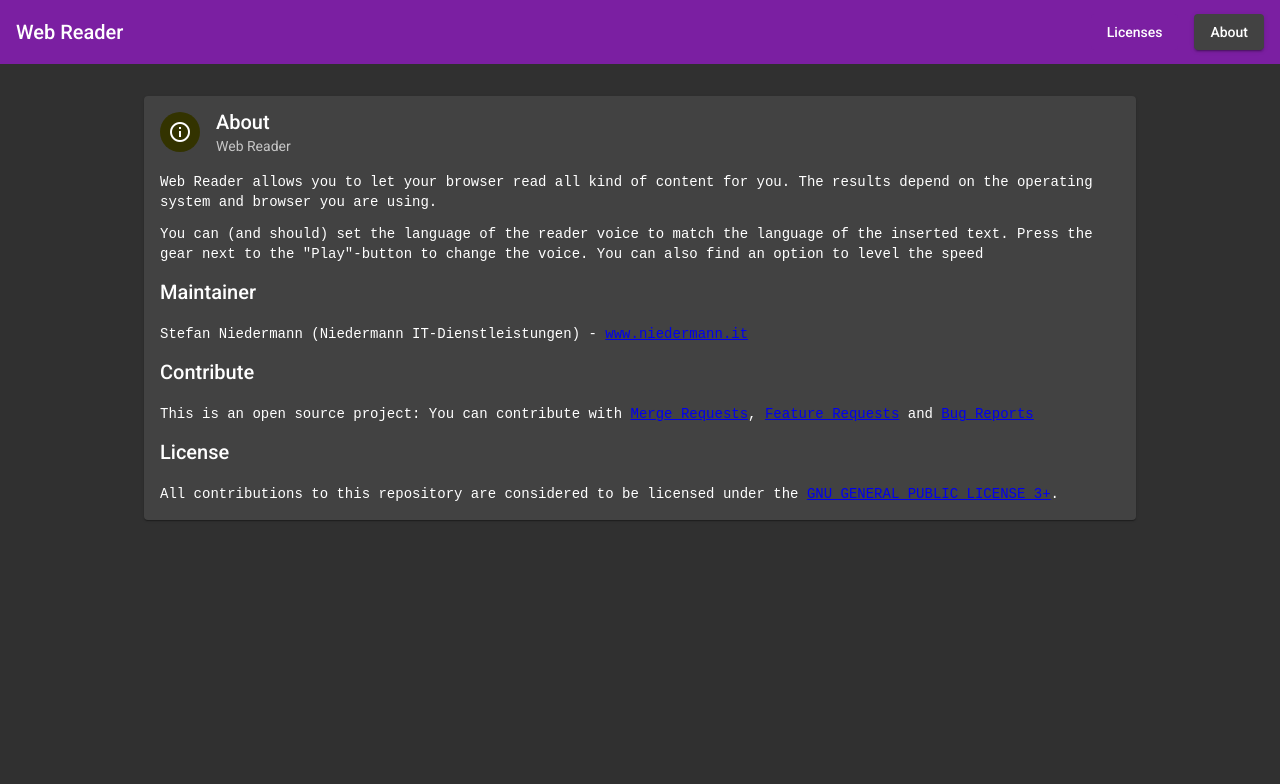
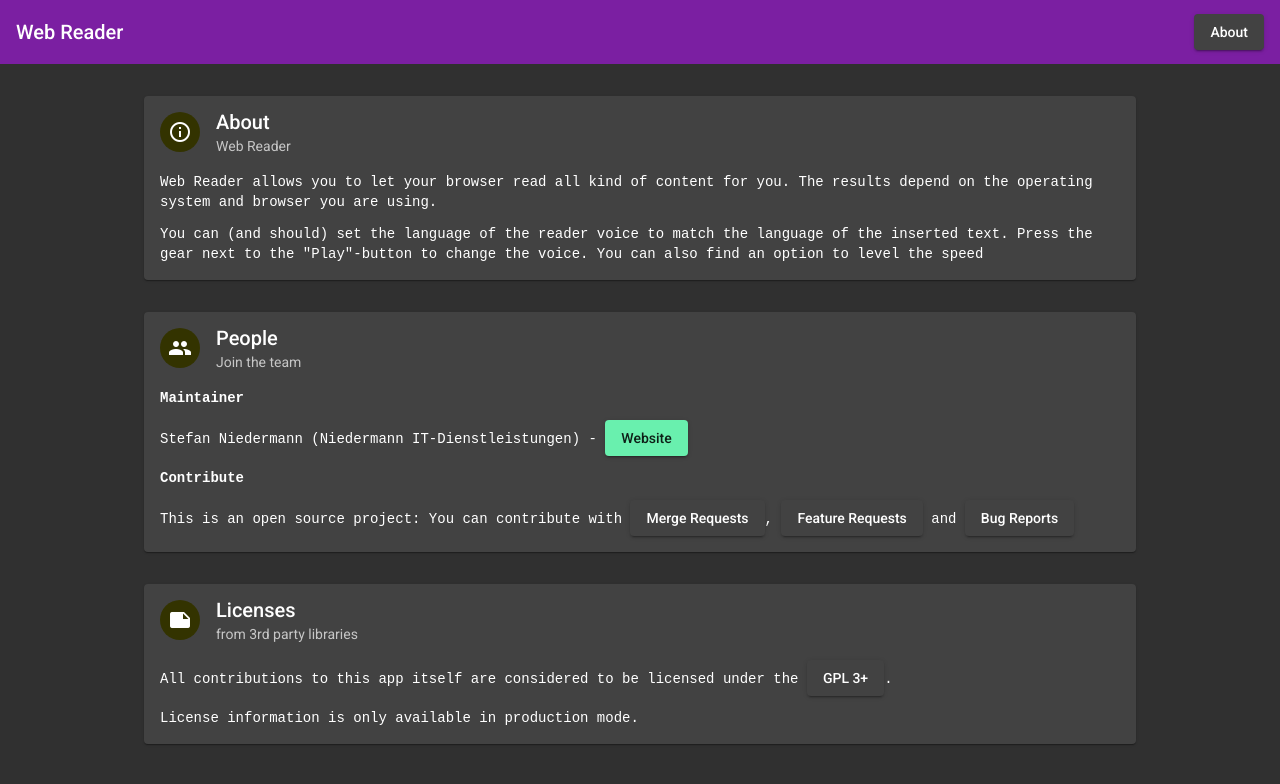
Before and after one commit to stefan-niedermann/web-reader, an Angular app: page /about in a window 1280 px wide. Shown: the top 784 px of the page. Built offline with nearby package versions, Linux system fonts and the light colour scheme.

Commit message:
Merge Licenses and About

```diff
--- a/src/app/about/about.component.html
+++ b/src/app/about/about.component.html
@@ -11,17 +11,42 @@
             operating system and browser you are using.</p>
         <p>You can (and should) set the language of the reader voice to match the language of the inserted text. Press
             the gear next to the "Play"-button to change the voice. You can also find an option to level the speed</p>
-        <h2>Maintainer</h2>
-        <p>Stefan Niedermann (Niedermann IT-Dienstleistungen) - <a
-                href="https://www.niedermann.it">www.niedermann.it</a></p>
-        <h2>Contribute</h2>
-        <p>This is an open source project: You can contribute with <a
-                href="https://gitlab.com/stefan-niedermann/web-reader/merge_requests">Merge Requests</a>, <a
-                href="https://gitlab.com/stefan-niedermann/web-reader/issues">Feature Requests</a> and <a
-                href="https://gitlab.com/stefan-niedermann/web-reader/issues">Bug Reports</a></p>
-        <h2>License</h2>
-        <p>All contributions to this repository are considered to be licensed under the <a
-                href="https://gitlab.com/stefan-niedermann/web-reader/-/raw/main/LICENSE">GNU GENERAL PUBLIC LICENSE
-                3+</a>.</p>
     </mat-card-content>
 </mat-card>
+
+<mat-card>
+    <mat-card-header>
+        <div mat-card-avatar class="license-avatar">
+            <mat-icon>people</mat-icon>
+        </div>
+        <mat-card-title>People</mat-card-title>
+        <mat-card-subtitle>Join the team</mat-card-subtitle>
+    </mat-card-header>
+    <mat-card-content>
+        <p><strong>Maintainer</strong></p>
+        <p>Stefan Niedermann (Niedermann IT-Dienstleistungen) - <a color="accent" mat-raised-button
+                href="https://www.niedermann.it">Website</a></p>
+        <p><strong>Contribute</strong></p>
+        <p>This is an open source project: You can contribute with <a
+                href="https://gitlab.com/stefan-niedermann/web-reader/merge_requests" mat-raised-button>Merge
+                Requests</a>, <a href="https://gitlab.com/stefan-niedermann/web-reader/issues"
+                mat-raised-button>Feature Requests</a> and <a
+                href="https://gitlab.com/stefan-niedermann/web-reader/issues" mat-raised-button>Bug Reports</a></p>
+    </mat-card-content>
+</mat-card>
+
+<mat-card>
+    <mat-card-header>
+        <div mat-card-avatar class="license-avatar">
+            <mat-icon>note</mat-icon>
+        </div>
+        <mat-card-title>Licenses</mat-card-title>
+        <mat-card-subtitle>from 3rd party libraries</mat-card-subtitle>
+    </mat-card-header>
+    <mat-card-content>
+        <p>All contributions to this app itself are considered to be licensed under the <a
+                mat-raised-button href="https://gitlab.com/stefan-niedermann/web-reader/-/raw/main/LICENSE">GPL
+                3+</a>.</p>
+        <p [innerHTML]="licenses"></p>
+    </mat-card-content>
+</mat-card>
--- a/src/app/about/about.component.ts
+++ b/src/app/about/about.component.ts
@@ -1,4 +1,5 @@
 import { Component, OnInit } from '@angular/core';
+import { LicensesService } from '../licenses/licenses.service';
 
 @Component({
   selector: 'app-about',
@@ -7,9 +8,14 @@ import { Component, OnInit } from '@angular/core';
 })
 export class AboutComponent implements OnInit {
 
-  constructor() { }
+  licenses: string;
+
+  constructor(
+    private readonly licensesService: LicensesService
+  ) { }
 
   ngOnInit(): void {
+    this.licensesService.getLicenses().subscribe(next => this.licenses = next)
   }
 
 }
--- a/src/app/app-routing.module.ts
+++ b/src/app/app-routing.module.ts
@@ -1,17 +1,12 @@
 import { NgModule } from '@angular/core';
 import { Routes, RouterModule } from '@angular/router';
 import { AboutComponent } from './about/about.component';
-import { LicensesComponent } from './licenses/licenses.component';
 import { PlayerComponent } from './player/player.component';
 
 const routes: Routes = [
   {
     path: '',
     component: PlayerComponent
-  },
-  {
-    path: 'licenses',
-    component: LicensesComponent
   },
   {
     path: 'about',
--- a/src/app/app.component.html
+++ b/src/app/app.component.html
@@ -1,9 +1,6 @@
 <mat-toolbar color="primary">
     <h1><a routerLink="/">Web Reader</a></h1>
     <span class="spacer"></span>
-    <button routerLink="/licenses" color="primary" mat-flat-button>
-        Licenses
-    </button>
     <button routerLink="/about" color="secondary" mat-raised-button>
         About
     </button>
--- a/src/app/app.module.ts
+++ b/src/app/app.module.ts
@@ -6,7 +6,6 @@ import { AppComponent } from './app.component';
 import { PlayerComponent } from './player/player.component';
 import { BrowserAnimationsModule } from '@angular/platform-browser/animations';
 import { FormsModule } from '@angular/forms';
-import { LicensesComponent } from './licenses/licenses.component';
 import { HttpClientModule } from '@angular/common/http';
 import { MaterialModule } from './material.module';
 import { AboutComponent } from './about/about.component';
@@ -15,7 +14,6 @@ import { AboutComponent } from './about/about.component';
   declarations: [
     AppComponent,
     PlayerComponent,
-    LicensesComponent,
     AboutComponent
   ],
   imports: [
--- a/src/app/licenses/licenses.component.css
+++ /dev/null
@@ -1,15 +0,0 @@
-mat-card {
-    max-width: 60rem;
-    margin: 2rem auto;
-}
-
-p {
-    font-family: monospace;
-}
-
-.license-avatar {
-    background: #330;
-    display: flex;
-    align-items: center;
-    justify-content: center;
-}
--- a/src/app/licenses/licenses.component.html
+++ /dev/null
@@ -1,12 +0,0 @@
-<mat-card>
-    <mat-card-header>
-        <div mat-card-avatar class="license-avatar">
-            <mat-icon>note</mat-icon>
-        </div>
-        <mat-card-title>Licenses</mat-card-title>
-        <mat-card-subtitle>from 3rd party libraries</mat-card-subtitle>
-    </mat-card-header>
-    <mat-card-content>
-        <p [innerHTML]="licenses"></p>
-    </mat-card-content>
-</mat-card>
--- a/src/app/licenses/licenses.component.ts
+++ /dev/null
@@ -1,21 +0,0 @@
-import { Component, OnInit } from '@angular/core';
-import { LicensesService } from './licenses.service';
-
-@Component({
-  selector: 'app-licenses',
-  templateUrl: './licenses.component.html',
-  styleUrls: ['./licenses.component.css']
-})
-export class LicensesComponent implements OnInit {
-
-  licenses: string;
-
-  constructor(
-    private readonly licensesService: LicensesService
-  ) { }
-
-  ngOnInit(): void {
-    this.licensesService.getLicenses().subscribe(next => this.licenses = next)
-  }
-
-}
```
Also changed, not shown: src/app/licenses/licenses.service.mock.ts (added, +10 -0 lines), 2 other files (tests, documents, lock files or other folders).
